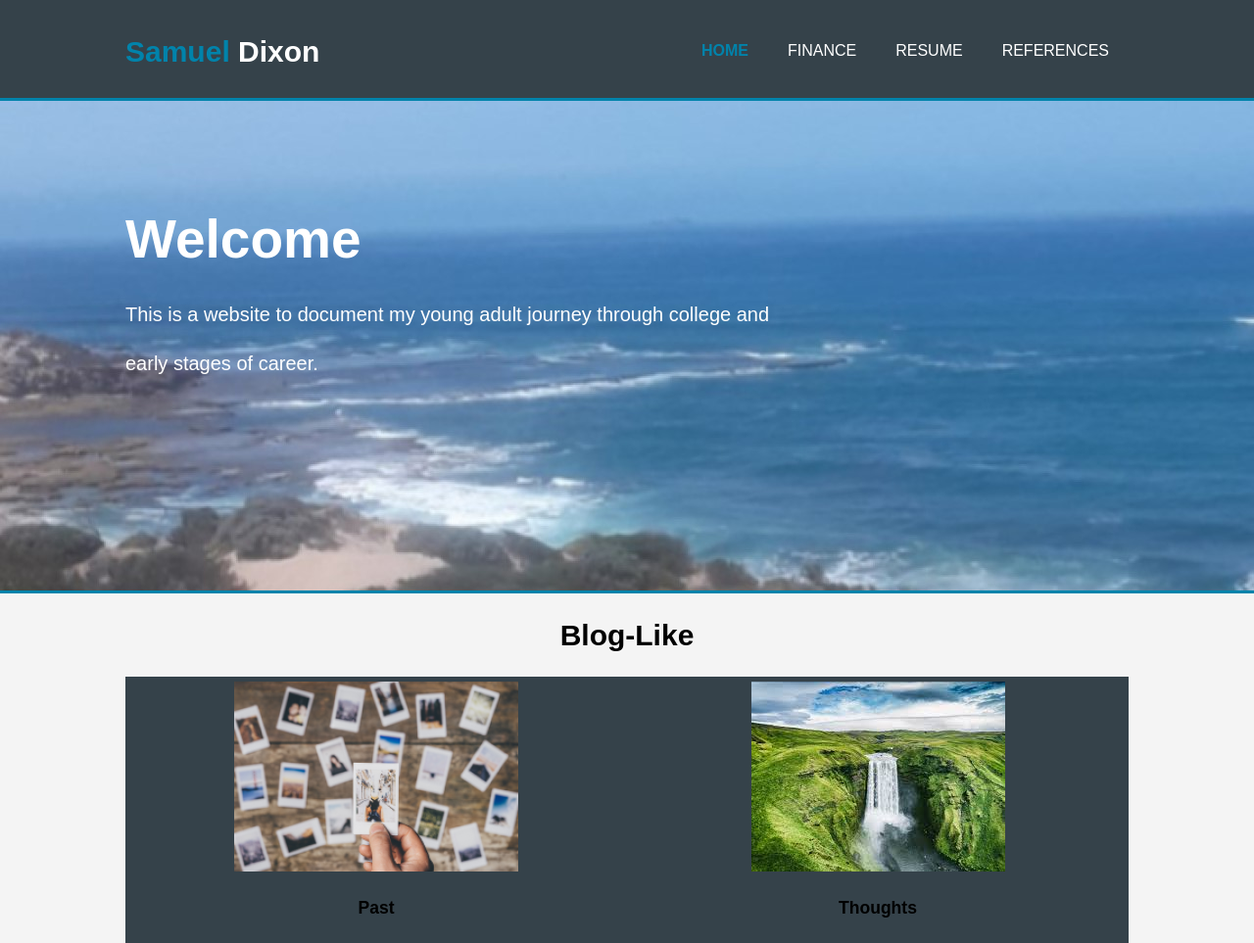
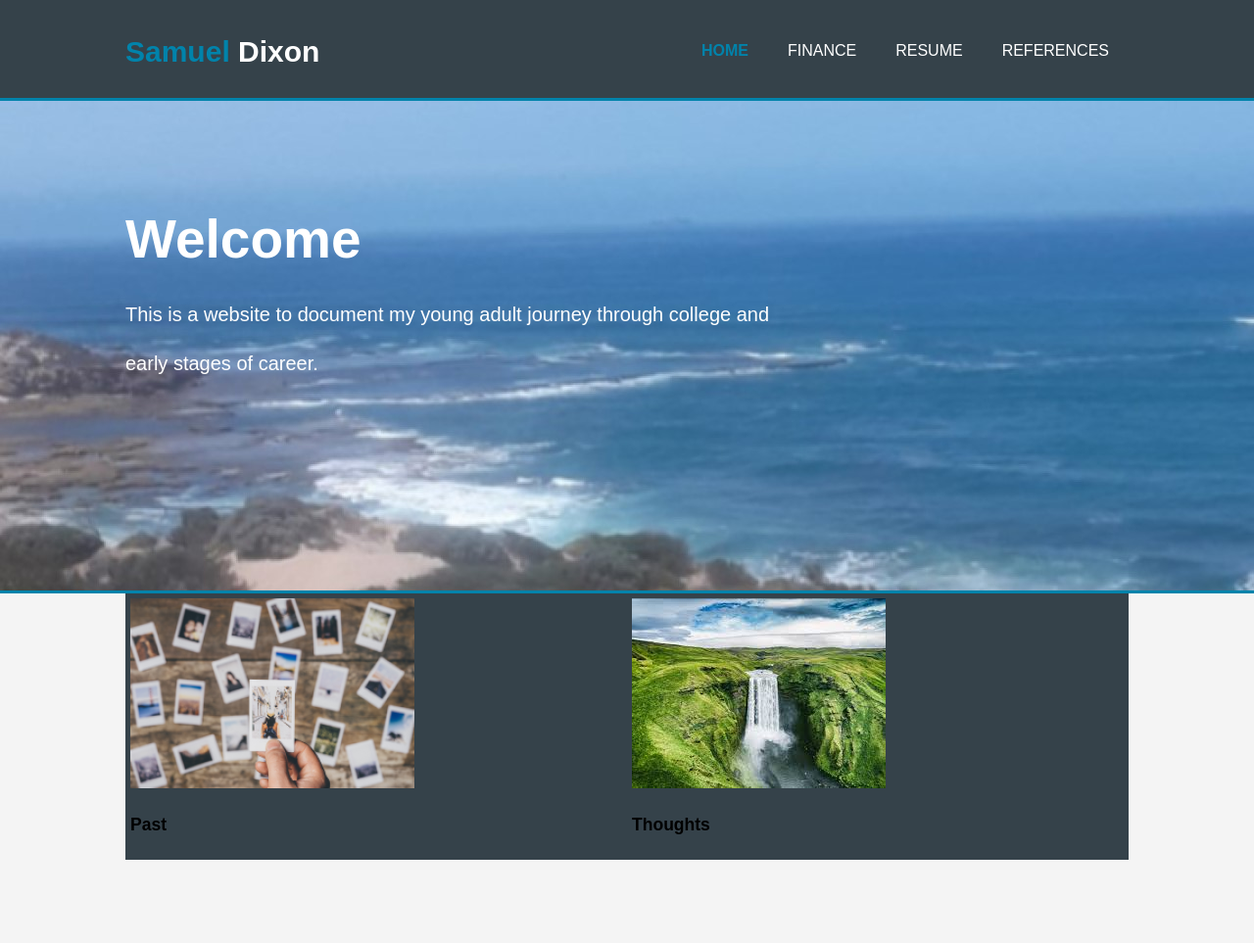
Before and after one commit to SamuelDixxon/LOS, a plain HTML site: page HTML/index.html in a window 1280 px wide. Shown: the whole page at 98% size. After the commit the page ends 878 px from the top, so only its background shows below. Drawn offline with Linux system fonts and the light colour scheme.

Commit message:
Update index.html

```diff
--- a/HTML/index.html
+++ b/HTML/index.html
@@ -35,7 +35,6 @@
     </section>
 
     <div class="container">
-      <center><h1>Blog-Like</h1>
         <div class="row2">
           <div class="column">
             <a href="Memories.html"><img src="../WebsitePictures/Memories.png"></a>
```
